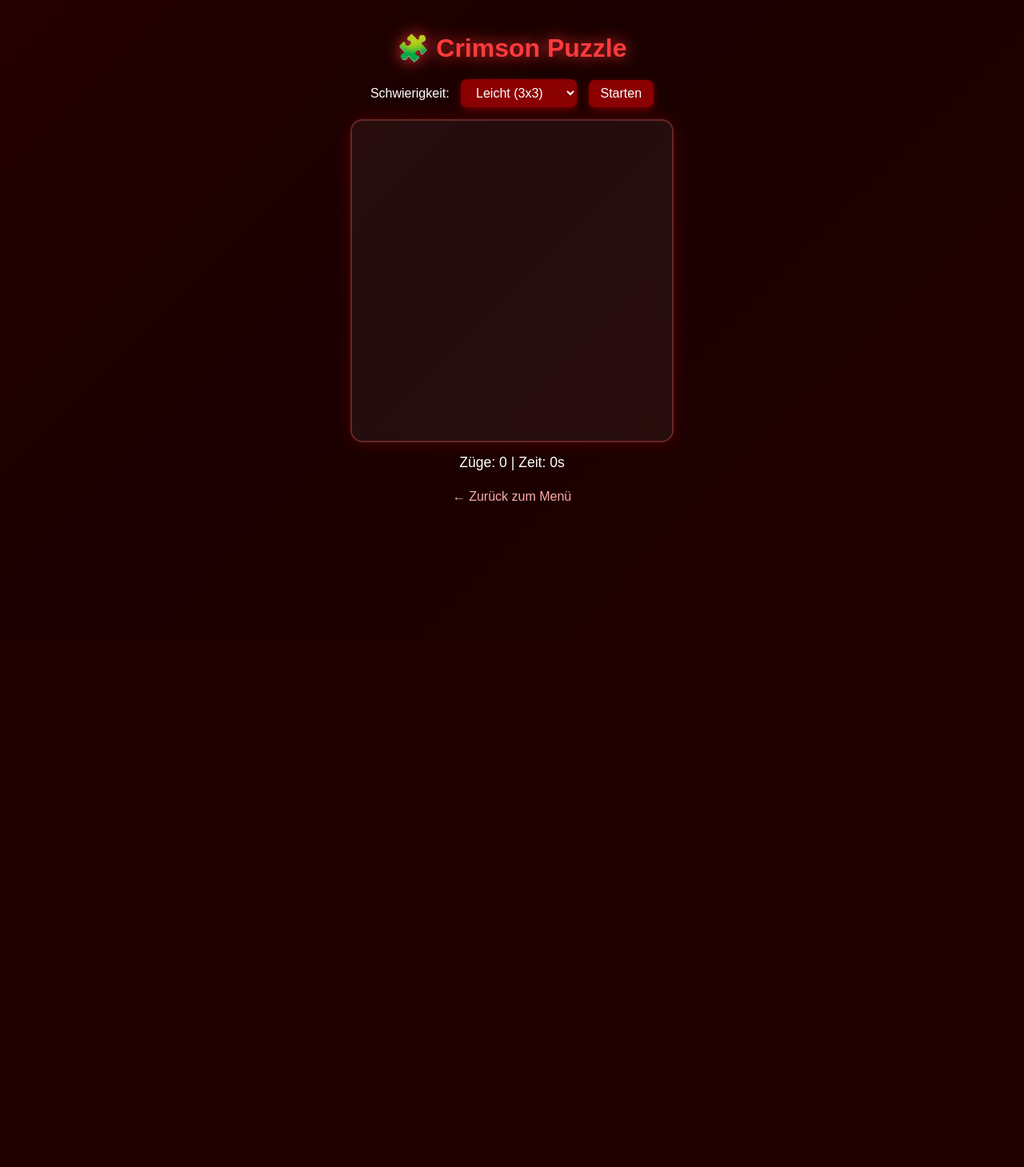
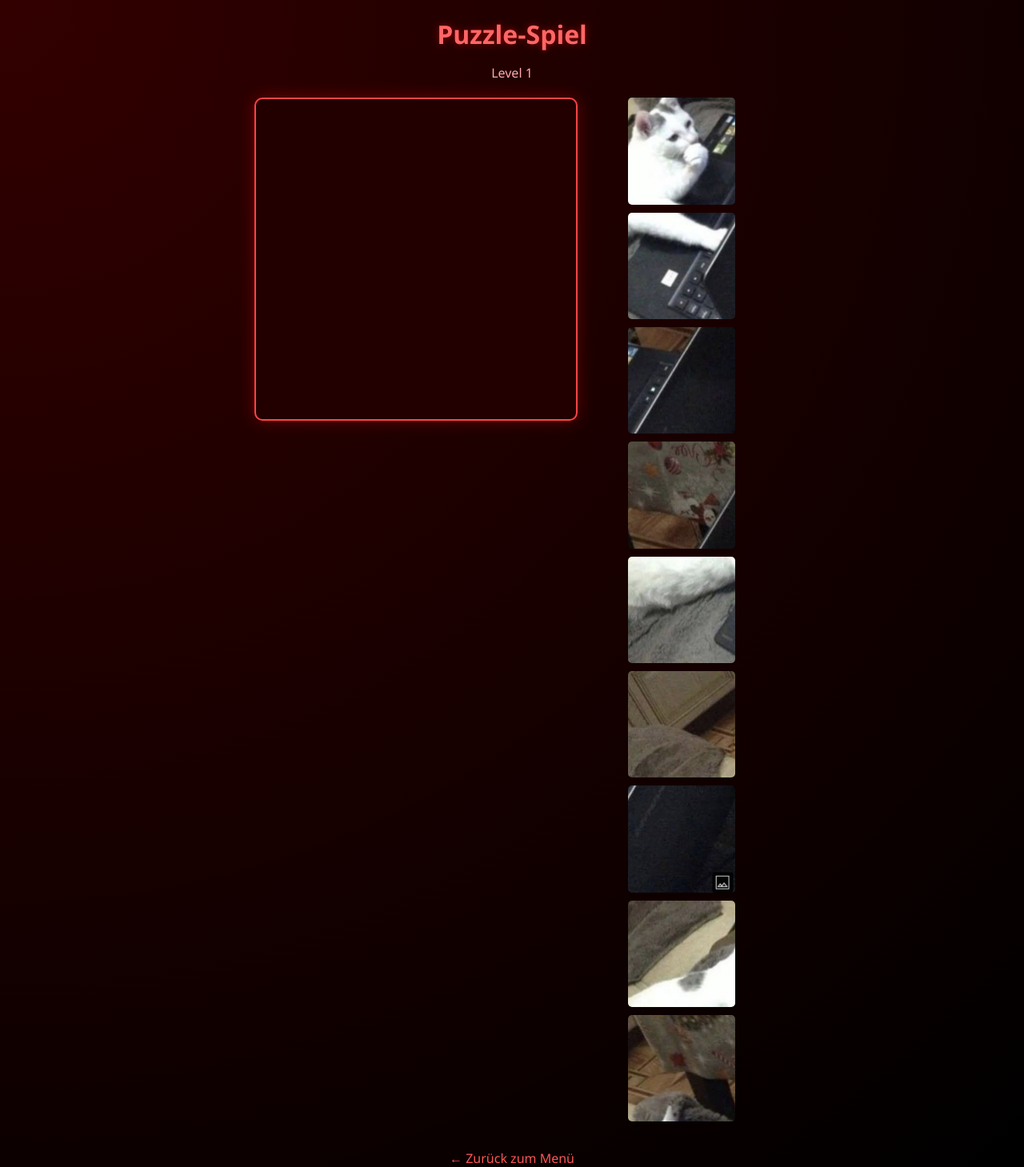
Before and after one commit to elisaveta-mits/spiel-webprojekt, a PHP site: page /puzzle.html in a window 1280 px wide. Shown: the whole page at 80% size. Before the commit the page ends 626 px from the top, so only its background shows below. Run offline with PHP 8.4, Linux system fonts and the light colour scheme.

Commit message:
puzzle halfte

```diff
--- a/css/puzzle.css
+++ b/css/puzzle.css
@@ -1,99 +1,80 @@
-body, html {
+body {
   margin: 0;
-  padding: 0;
-  height: 100%;
-  font-family: "Poppins", sans-serif;
+  background: radial-gradient(circle at top left, #300, #000);
   color: #fff;
-  overflow: hidden;
-  background: linear-gradient(-45deg, #2a0000, #1a0000, #400000, #5c0000);
-  background-size: 400% 400%;
-  animation: moveBg 20s ease infinite;
-}
-
-@keyframes moveBg {
-  0% { background-position: 0% 50%; }
-  50% { background-position: 100% 50%; }
-  100% { background-position: 0% 50%; }
+  font-family: 'Segoe UI', sans-serif;
+  display: flex;
+  justify-content: center;
+  align-items: center;
+  min-height: 100vh;
 }
 
 .container {
   text-align: center;
-  position: relative;
-  z-index: 1;
-  padding: 20px;
+  width: 95%;
+  max-width: 900px;
 }
 
 h1 {
-  color: #ff3b3b;
-  text-shadow: 0 0 20px #ff3b3b;
+  color: #ff6666;
+  text-shadow: 0 0 10px rgba(255, 0, 0, 0.5);
+  margin-bottom: 5px;
+}
+
+#levelText {
+  color: #ffaaaa;
   margin-bottom: 20px;
 }
 
-.controls {
-  margin-bottom: 15px;
+#gameWrapper {
+  display: flex;
+  justify-content: center;
+  flex-wrap: wrap;
+  gap: 20px;
 }
 
-#puzzleContainer {
+#puzzleBoard {
   display: grid;
-  justify-content: center;
-  align-content: center;
-  margin: 0 auto;
-  width: 80vw;
-  max-width: 400px;
-  height: 80vw;
-  max-height: 400px;
-  background: rgba(255, 255, 255, 0.05);
-  border: 2px solid rgba(255, 100, 100, 0.3);
-  border-radius: 15px;
+  background-color: #220000;
+  border: 2px solid #ff4444;
+  border-radius: 10px;
   overflow: hidden;
-  box-shadow: 0 0 20px rgba(255, 0, 0, 0.2);
+  box-shadow: 0 0 20px rgba(255, 0, 0, 0.3);
 }
 
-.tile {
-  background-image: url('https://picsum.photos/400'); /* Zufallsbild */
-  background-size: 400px 400px;
-  border: 1px solid rgba(255, 255, 255, 0.1);
-  transition: all 0.2s;
-  cursor: pointer;
+#piecesArea {
+  display: flex;
+  flex-wrap: wrap;
+  justify-content: center;
+  align-items: flex-start;
+  gap: 10px;
+  width: 220px;
+  min-height: 300px;
 }
 
-.tile.empty {
-  background: rgba(255, 255, 255, 0.05);
-  cursor: default;
+.piece {
+  background-size: cover;
+  border-radius: 5px;
+  cursor: grab;
+  transition: transform 0.1s ease;
+  position: relative;
 }
 
-#stats {
-  margin-top: 15px;
-  font-size: 1.1em;
+.piece:active {
+  cursor: grabbing;
+  transform: scale(1.05);
 }
 
 #message {
-  font-size: 1.4em;
-  margin-top: 15px;
-  color: #ff5555;
-  text-shadow: 0 0 10px #ff0000;
-}
-
-button, select {
-  background: #8b0000;
-  color: white;
-  border: none;
-  border-radius: 8px;
-  padding: 8px 15px;
-  margin-left: 10px;
-  font-size: 1em;
-  cursor: pointer;
-  box-shadow: 0 3px 8px rgba(255, 0, 0, 0.4);
-}
-
-button:hover {
-  background: #a80000;
+  margin-top: 20px;
+  font-size: 1.2em;
+  color: #ff8888;
 }
 
 .back-link {
-  display: block;
-  margin-top: 20px;
-  color: #ffaaaa;
+  display: inline-block;
+  margin-top: 15px;
+  color: #ff5555;
   text-decoration: none;
 }
 
@@ -101,9 +82,30 @@ button:hover {
   text-decoration: underline;
 }
 
+/* 📱 Mobile Ansicht */
+@media (max-width: 700px) {
+  #gameWrapper {
+    flex-direction: column;
+    align-items: center;
+  }
+
+  #piecesArea {
+    width: 90%;
+    min-height: 150px;
+  }
+}
+
+/* 📱 Noch kleinere Geräte */
 @media (max-width: 600px) {
-  #puzzleContainer {
+  #puzzleBoard {
     width: 90vw;
     height: 90vw;
   }
+
+  #piecesArea {
+    order: -1;
+    min-height: 200px;
+    max-width: 300px;
+    gap: 8px;
+  }
 }
--- a/home.html
+++ b/home.html
@@ -11,7 +11,7 @@
     <ul>
       <li><a href="blocks.html">Spiel 1: Blocks</a></li>
       <li><a href="reaction.html">Spiel 2: Reaktion</a></li>
-      <li><a href="creative.html">Spiel 3: Kreatives Spiel</a></li>
+      <li><a href="puzzle.html">Spiel 3: Puzzle</a></li>
     </ul>
   </nav>
 </body>
--- a/js/puzzle.js
+++ b/js/puzzle.js
@@ -0,0 +1,121 @@
+const images = ["img/level1.jpg", "img/level2.jpg", "img/level3.jpg"];
+let level = 1;
+let gridSize = 3;
+const board = document.getElementById("puzzleBoard");
+const piecesArea = document.getElementById("piecesArea");
+const message = document.getElementById("message");
+const levelText = document.getElementById("levelText");
+
+function loadLevel(lvl) {
+  message.textContent = "";
+  levelText.textContent = `Level ${lvl}`;
+  board.innerHTML = "";
+  piecesArea.innerHTML = "";
+
+  gridSize = lvl + 2; // 3x3, 4x4, 5x5
+  board.style.gridTemplateColumns = `repeat(${gridSize}, 1fr)`;
+  board.style.width = board.style.height = "min(80vw, 400px)";
+
+  const totalPieces = gridSize * gridSize;
+  const indices = Array.from({ length: totalPieces }, (_, i) => i);
+  const shuffled = [...indices].sort(() => Math.random() - 0.5);
+
+  const imgSrc = images[lvl - 1];
+  const pieceSize = 400 / gridSize;
+
+  // Dropzonen erzeugen
+  indices.forEach((i) => {
+    const dropzone = document.createElement("div");
+    dropzone.classList.add("dropzone");
+    dropzone.dataset.index = i;
+    dropzone.style.width = `${pieceSize}px`;
+    dropzone.style.height = `${pieceSize}px`;
+    dropzone.addEventListener("dragover", (e) => e.preventDefault());
+    dropzone.addEventListener("drop", onDrop);
+    board.appendChild(dropzone);
+  });
+
+  // Puzzleteile zufällig anordnen
+  shuffled.forEach((i) => {
+    const row = Math.floor(i / gridSize);
+    const col = i % gridSize;
+    const piece = document.createElement("div");
+    piece.classList.add("piece");
+    piece.draggable = true;
+    piece.dataset.index = i;
+    piece.style.width = `${pieceSize}px`;
+    piece.style.height = `${pieceSize}px`;
+    piece.style.backgroundImage = `url(${imgSrc})`;
+    piece.style.backgroundSize = `${400}px ${400}px`;
+    piece.style.backgroundPosition = `-${col * pieceSize}px -${row * pieceSize}px`;
+    piece.addEventListener("dragstart", onDragStart);
+    piece.addEventListener("touchstart", onTouchStart);
+    piecesArea.appendChild(piece);
+  });
+
+  // Shuffle die Reihenfolge (CSS zufällige Positionen)
+  const pieces = [...piecesArea.children];
+  pieces.forEach((piece) => {
+    piece.style.order = Math.floor(Math.random() * totalPieces);
+  });
+}
+
+let draggedPiece = null;
+
+function onDragStart(e) {
+  draggedPiece = e.target;
+}
+
+function onDrop(e) {
+  if (!draggedPiece) return;
+  const target = e.currentTarget;
+
+  // Wenn Dropzone leer → hinlegen
+  if (target.childElementCount === 0) {
+    target.appendChild(draggedPiece);
+  }
+  // Wenn man ein Teil zurückziehen möchte → zurück in den Teilebereich
+  else if (target.classList.contains("dropzone") && draggedPiece.parentElement !== piecesArea) {
+    piecesArea.appendChild(draggedPiece);
+  }
+
+  checkWin();
+}
+
+// Touch-Unterstützung (Handy)
+function onTouchStart(e) {
+  const touch = e.touches[0];
+  draggedPiece = e.target;
+
+  const move = (moveEvent) => {
+    const el = document.elementFromPoint(moveEvent.touches[0].clientX, moveEvent.touches[0].clientY);
+    if (el && el.classList.contains("dropzone") && el.childElementCount === 0) {
+      el.appendChild(draggedPiece);
+      document.removeEventListener("touchmove", move);
+      checkWin();
+    }
+  };
+
+  document.addEventListener("touchmove", move);
+}
+
+function checkWin() {
+  const zones = [...document.querySelectorAll(".dropzone")];
+  const correct = zones.every((zone) => {
+    const piece = zone.firstElementChild;
+    return piece && piece.dataset.index === zone.dataset.index;
+  });
+  if (correct) {
+    message.textContent = "🎉 Geschafft!";
+    setTimeout(() => {
+      if (level < images.length) {
+        level++;
+        loadLevel(level);
+      } else {
+        message.textContent = "🏆 Alle Levels geschafft!";
+      }
+    }, 1500);
+  }
+}
+
+loadLevel(level);
--- a/puzzle.html
+++ b/puzzle.html
@@ -3,36 +3,20 @@
 <head>
   <meta charset="UTF-8">
   <meta name="viewport" content="width=device-width, initial-scale=1.0">
-  <title>Crimson Puzzle</title>
+  <title>Puzzle-Spiel</title>
   <link rel="stylesheet" href="css/puzzle.css">
 </head>
 <body>
-  <div class="bg"></div>
-
-  <main class="container">
-    <h1>🧩 Crimson Puzzle</h1>
-
-    <div class="controls">
-      <label for="size">Schwierigkeit:</label>
-      <select id="size">
-        <option value="3">Leicht (3x3)</option>
-        <option value="4">Mittel (4x4)</option>
-        <option value="5">Schwer (5x5)</option>
-      </select>
-      <button id="startBtn">Starten</button>
+  <div class="container">
+    <h1>Puzzle-Spiel</h1>
+    <p id="levelText">Level 1</p>
+    <div id="gameWrapper">
+      <div id="puzzleBoard"></div>
+      <div id="piecesArea"></div>
     </div>
-
-    <div id="puzzleContainer"></div>
-
-    <div id="stats">
-      <span id="moves">Züge: 0</span> |
-      <span id="timer">Zeit: 0s</span>
-    </div>
-
-    <p id="message"></p>
-
+    <div id="message"></div>
     <a href="home.html" class="back-link">← Zurück zum Menü</a>
-  </main>
+  </div>
 
   <script src="js/puzzle.js"></script>
 </body>
```
Also changed, not shown: img/level1.jpg (added), img/level2.jpg (added), img/level3.jpg (added).
